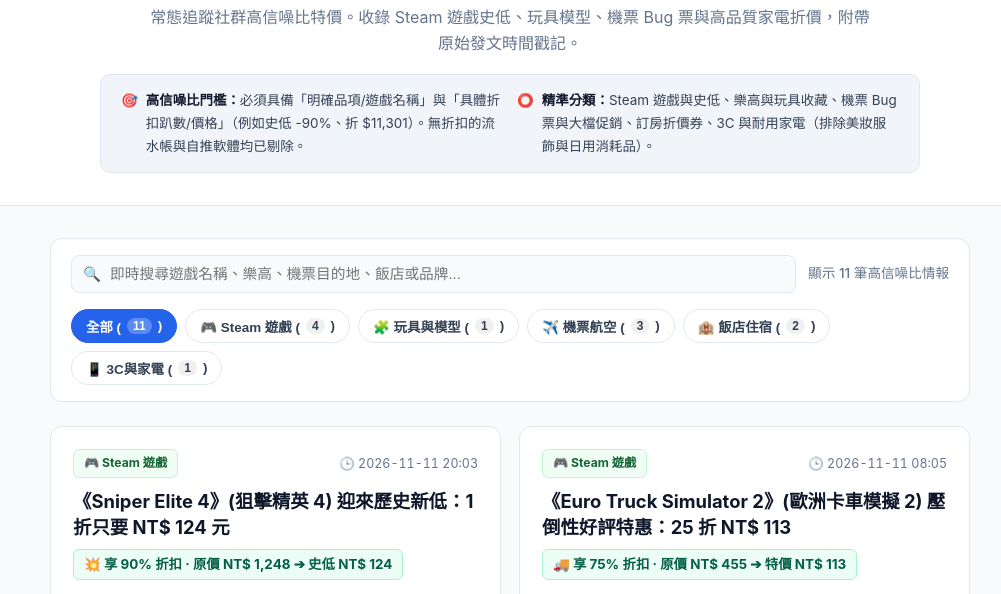
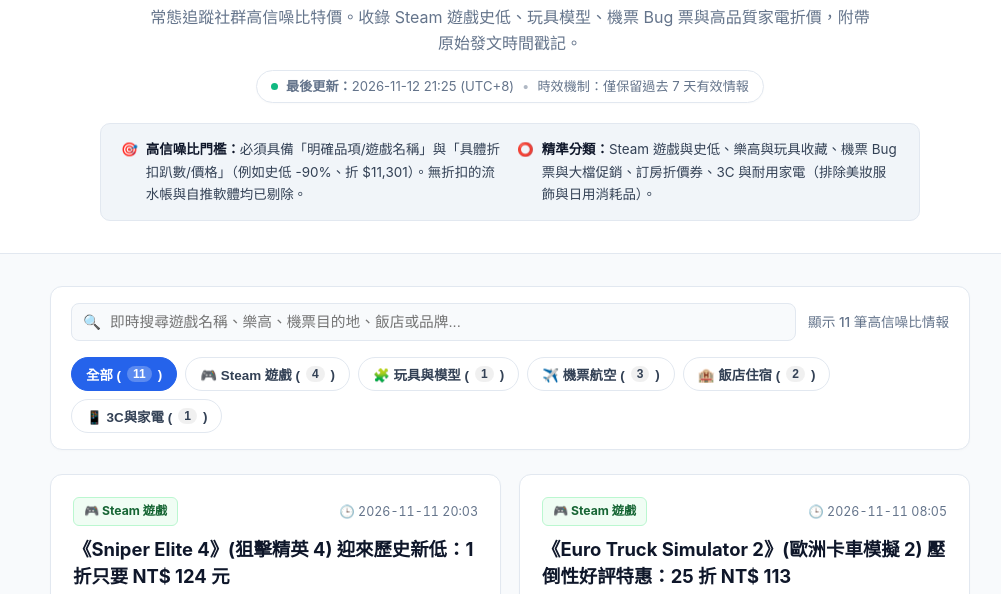
Before and after one commit to chenhan-agent/brief, a plain HTML site: page threads-taiwan-deals.html in a window 1280 px wide. Shown: the part 183-777 px from the top of the page, without its empty margins (130-1131 px from the left). Drawn offline with Linux system fonts and the light colour scheme.

Commit message:
feat: add last updated timestamp and 7-day rolling window indicator

```diff
--- a/threads-taiwan-deals.html
+++ b/threads-taiwan-deals.html
@@ -90,8 +90,29 @@
     font-size: 1rem;
     color: var(--text-muted);
     max-width: 720px;
-    margin: 0 auto 18px;
+    margin: 0 auto 14px;
     line-height: 1.6;
+  }
+
+  .update-meta {
+    display: inline-flex;
+    align-items: center;
+    gap: 8px;
+    font-size: .82rem;
+    color: var(--text-muted);
+    background: var(--surface);
+    border: 1px solid var(--border);
+    padding: 4px 14px;
+    border-radius: 999px;
+    margin-bottom: 20px;
+    box-shadow: 0 1px 2px rgba(0,0,0,0.02);
+  }
+  .update-meta .pulse-dot {
+    width: 7px;
+    height: 7px;
+    background: #10b981;
+    border-radius: 50%;
+    display: inline-block;
   }
 
   /* ── Filter Standard Banner ── */
@@ -377,6 +398,13 @@
   <div class="badge">🏷️ 高信噪比特價看板 · 常態更新</div>
   <h1>Threads 台灣精選特價與優惠彙整</h1>
   <p class="tagline">常態追蹤社群高信噪比特價。收錄 Steam 遊戲史低、玩具模型、機票 Bug 票與高品質家電折價，附帶原始發文時間戳記。</p>
+
+  <div class="update-meta">
+    <span class="pulse-dot"></span>
+    <span><strong>最後更新：</strong>2026-11-12 21:25 (UTC+8)</span>
+    <span style="opacity: .5;">•</span>
+    <span>時效機制：僅保留過去 7 天有效情報</span>
+  </div>
 
   <div class="rules-banner">
     <div class="rule-item">
@@ -680,8 +708,8 @@
 </main>
 
 <footer>
-  <p><strong>Brief 獨立研究與情報整理庫</strong> · 依據台灣社群即時優惠情報製作</p>
-  <p style="margin-top: 6px;">篩選規則：剔除社群水文與消耗品 · 專注 Steam 遊戲史低、樂高玩具、機票、住宿與 3C 家電</p>
+  <p><strong>Brief 獨立研究與情報整理庫</strong> · 依據台灣社群即時優惠情報製作（最後更新：2026-11-12 21:25 UTC+8）</p>
+  <p style="margin-top: 6px;">篩選規則：僅保留近 7 天高信噪比情報 · 剔除水文與消耗品 · 專注 Steam 遊戲史低、樂高玩具、機票、住宿與 3C 家電</p>
 </footer>
 
 <script>
```
